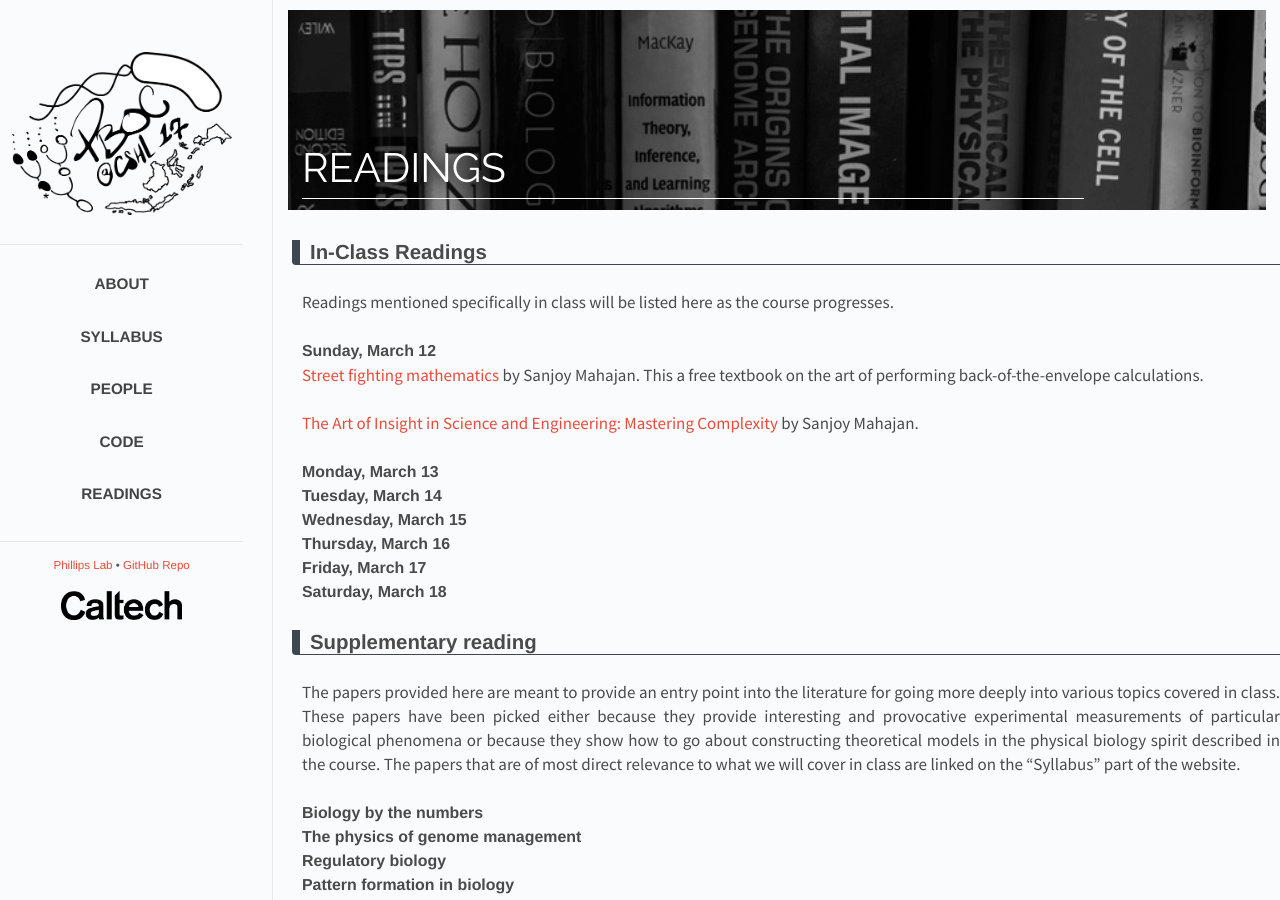
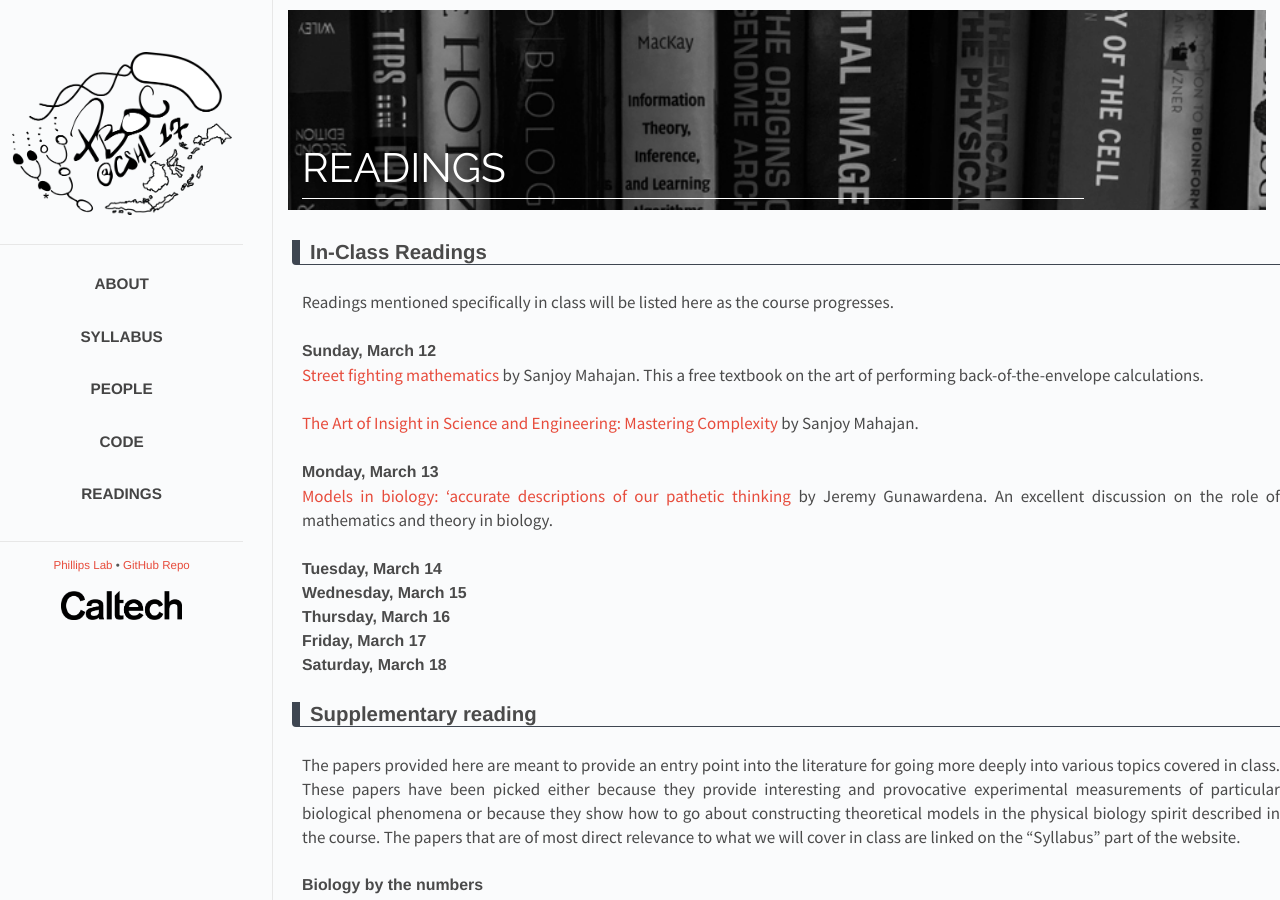
Before and after one commit to RPGroup-PBoC/cshl_pboc, a Jekyll site: the page built from _posts/2017-01-24-readings.md, in a window 1280 px wide. Built offline with Jekyll 4.4.1, drawn with Linux system fonts in a browser that asks for light colours.

Commit message:
Added pathetic thinking to reading list

```diff
--- a/_posts/2017-01-24-readings.md
+++ b/_posts/2017-01-24-readings.md
@@ -16,6 +16,9 @@ Readings mentioned specifically in class will be listed here as the course progr
 [The Art of Insight in Science and Engineering: Mastering Complexity](https://mitpress.mit.edu/books/art-insight-science-and-engineering) by Sanjoy Mahajan.
 
 ### Monday, March 13
+
+[Models in biology: 'accurate descriptions of our pathetic thinking](http://www.rpgroup.caltech.edu/courses/PBoC_GIST_2016/BMC_Biol_2014_Gunawardena.pdf) by Jeremy Gunawardena. An excellent discussion on the role of mathematics and theory in biology. <br/>
+
 
 ### Tuesday, March 14
 
```
